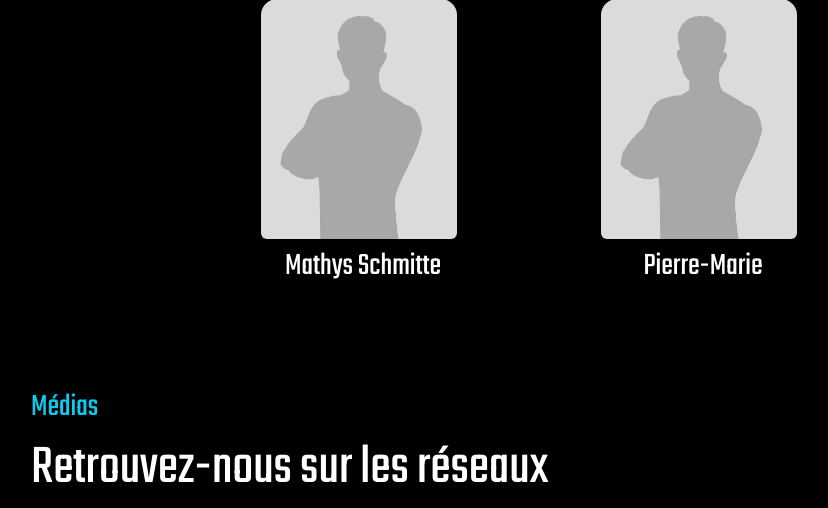
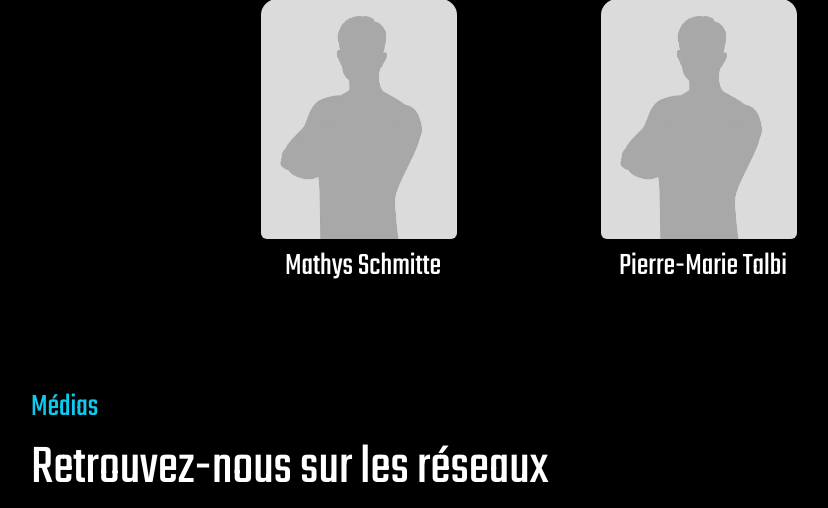
Before and after one commit to Abrikoala/SiteIntegration, a PHP site: page / in a window 1280 px wide. Shown: the part 2198-2706 px from the top of the page, without its empty margins (111-939 px from the left). Run offline with PHP 8.4, Linux system fonts and the light colour scheme.

Commit message:
dernier commit

```diff
--- a/index.php
+++ b/index.php
@@ -83,7 +83,7 @@
                                     <img class="w-100 rounded rounded-top-4" src="assets/images/placeholder.jpg" alt="">
                                 </a>
                             </div>
-                            <h2 class="text-white text-center ms-2 mt-2">Pierre-Marie</h2>
+                            <h2 class="text-white text-center ms-2 mt-2">Pierre-Marie Talbi</h2>
                         </div>
                     </div>
                 </div>
--- a/pages/gino.php
+++ b/pages/gino.php
@@ -11,5 +11,5 @@
     <div class="h1-div">
         <h1>Moi</h1>
     </div>
-    <img loading="lazy" src="../assets/img/DSC_0922 2.jpg" alt="mwa">
+    <img loading="lazy" src="/assets/images/gino.png" alt="mwa">
 </body>
```
